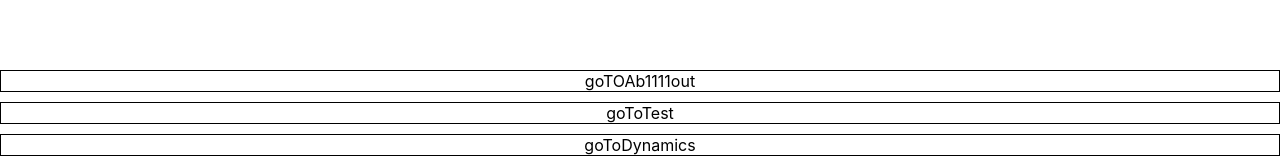
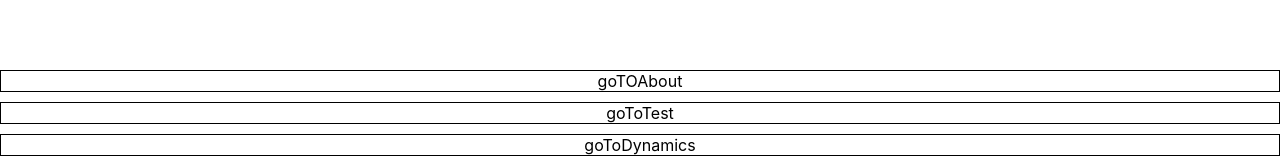
Before and after one commit to bridgecrew-perf6/nextjsDeployTest, a Next.js app: page / in a window 1280 px wide. Shown: the part 266-426 px from the top of the page. Built offline with nearby package versions, Linux system fonts and the light colour scheme.

Commit message:
dockleFIle

```diff
--- a/package.json
+++ b/package.json
@@ -9,6 +9,7 @@
     "lint": "next lint",
     "devServer": "node server.js",
     "start-eco": "npm i && git pull origin main && npm run build && pm2 reload ecosystem.config.js --only deploytest --env production",
+    "start-eco-container": "npm i && npm run build && pm2 reload ecosystem.config.js --only deploytest --env production",
     "start-server": "npm run build && cross-env NODE_ENV=production node server.js"
   },
   "dependencies": {
--- a/pages/index.tsx
+++ b/pages/index.tsx
@@ -33,7 +33,7 @@ const Home: NextPage = () => {
       </Head>
 
       <Link href="/About" passHref>
-        <div style={style}>goTOAb1111out</div>
+        <div style={style}>goTOAbout</div>
       </Link>
       <Link href="/test1/Test2?id=asd" passHref>
         <div style={{ ...style, marginTop: "10px" }}>goToTest</div>
```
Also changed, not shown: 2 other files (tests, documents, lock files or other folders).
